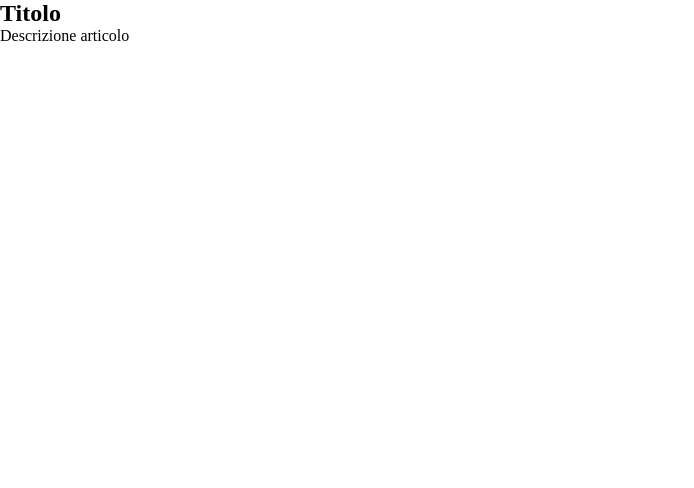
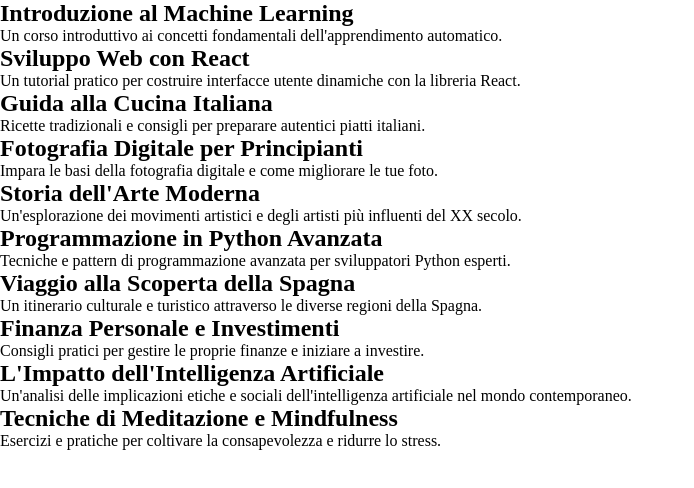
Before and after one commit to simoneburrai/react-form, a React (Vite) app: page / in a window 1280 px wide. Shown: the top 488 px of the page, without its empty margins (0-694 px from the left). Built offline with nearby package versions, Linux system fonts and the light colour scheme.

Commit message:
feat: mapped article json and created all the articles in page

```diff
--- a/src/components/Article.jsx
+++ b/src/components/Article.jsx
@@ -1,7 +1,7 @@
-function Article() {
+function Article({ title, description }) {
     return <div className="article">
-        <h2>Titolo</h2>
-        <p>Descrizione articolo</p>
+        <h2>{title}</h2>
+        <p>{description}</p>
     </div>
 }
 
--- a/src/components/Main.jsx
+++ b/src/components/Main.jsx
@@ -1,8 +1,8 @@
 import Article from "./Article";
 
-function Main() {
+function Main({ articles }) {
     return <div className="article-container">
-        <Article />
+        {articles.map(article => <Article title={article.title} key={article.id} description={article.description} />)}
     </div>
 }
 
--- a/src/data/blogArticles.js
+++ b/src/data/blogArticles.js
@@ -1,53 +1,53 @@
 const blogArticles = [
     {
         "id": 1,
-        "titolo": "Introduzione al Machine Learning",
-        "descrizione": "Un corso introduttivo ai concetti fondamentali dell'apprendimento automatico."
+        "title": "Introduzione al Machine Learning",
+        "description": "Un corso introduttivo ai concetti fondamentali dell'apprendimento automatico."
     },
     {
         "id": 2,
-        "titolo": "Sviluppo Web con React",
-        "descrizione": "Un tutorial pratico per costruire interfacce utente dinamiche con la libreria React."
+        "title": "Sviluppo Web con React",
+        "description": "Un tutorial pratico per costruire interfacce utente dinamiche con la libreria React."
     },
     {
         "id": 3,
-        "titolo": "Guida alla Cucina Italiana",
-        "descrizione": "Ricette tradizionali e consigli per preparare autentici piatti italiani."
+        "title": "Guida alla Cucina Italiana",
+        "description": "Ricette tradizionali e consigli per preparare autentici piatti italiani."
     },
     {
         "id": 4,
-        "titolo": "Fotografia Digitale per Principianti",
-        "descrizione": "Impara le basi della fotografia digitale e come migliorare le tue foto."
+        "title": "Fotografia Digitale per Principianti",
+        "description": "Impara le basi della fotografia digitale e come migliorare le tue foto."
     },
     {
         "id": 5,
-        "titolo": "Storia dell'Arte Moderna",
-        "descrizione": "Un'esplorazione dei movimenti artistici e degli artisti più influenti del XX secolo."
+        "title": "Storia dell'Arte Moderna",
+        "description": "Un'esplorazione dei movimenti artistici e degli artisti più influenti del XX secolo."
     },
     {
         "id": 6,
-        "titolo": "Programmazione in Python Avanzata",
-        "descrizione": "Tecniche e pattern di programmazione avanzata per sviluppatori Python esperti."
+        "title": "Programmazione in Python Avanzata",
+        "description": "Tecniche e pattern di programmazione avanzata per sviluppatori Python esperti."
     },
     {
         "id": 7,
-        "titolo": "Viaggio alla Scoperta della Spagna",
-        "descrizione": "Un itinerario culturale e turistico attraverso le diverse regioni della Spagna."
+        "title": "Viaggio alla Scoperta della Spagna",
+        "description": "Un itinerario culturale e turistico attraverso le diverse regioni della Spagna."
     },
     {
         "id": 8,
-        "titolo": "Finanza Personale e Investimenti",
-        "descrizione": "Consigli pratici per gestire le proprie finanze e iniziare a investire."
+        "title": "Finanza Personale e Investimenti",
+        "description": "Consigli pratici per gestire le proprie finanze e iniziare a investire."
     },
     {
         "id": 9,
-        "titolo": "L'Impatto dell'Intelligenza Artificiale",
-        "descrizione": "Un'analisi delle implicazioni etiche e sociali dell'intelligenza artificiale nel mondo contemporaneo."
+        "title": "L'Impatto dell'Intelligenza Artificiale",
+        "description": "Un'analisi delle implicazioni etiche e sociali dell'intelligenza artificiale nel mondo contemporaneo."
     },
     {
         "id": 10,
-        "titolo": "Tecniche di Meditazione e Mindfulness",
-        "descrizione": "Esercizi e pratiche per coltivare la consapevolezza e ridurre lo stress."
+        "title": "Tecniche di Meditazione e Mindfulness",
+        "description": "Esercizi e pratiche per coltivare la consapevolezza e ridurre lo stress."
     }
 ]
 
```
